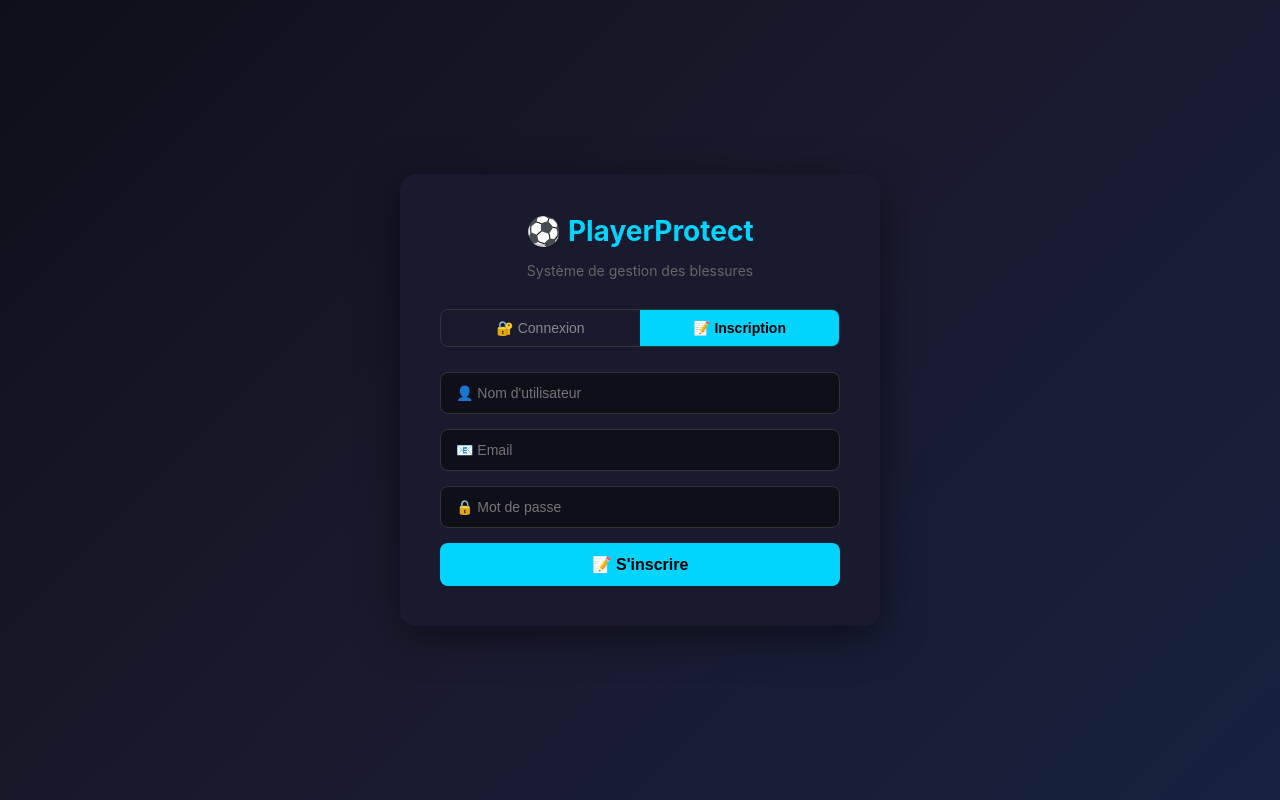
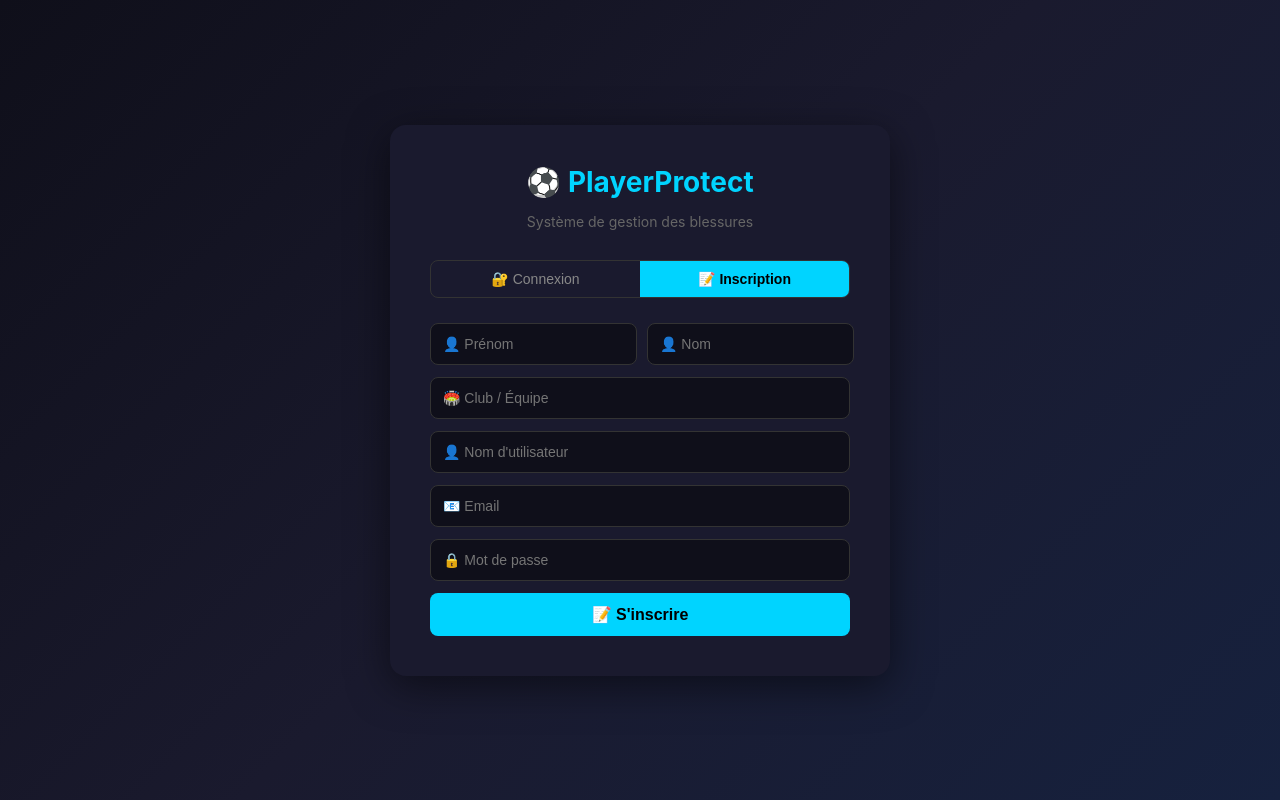
Before and after one commit to mohamedmalek18/PlayerProtect, a React (Create React App) app in the folder frontend/: page / in a window 1280 px wide. Both pictures are taken after a click on the button "📝 Inscription". Built offline with nearby package versions, Linux system fonts and the light colour scheme.

Commit message:
login page modified

```diff
--- a/frontend/src/pages/Login.js
+++ b/frontend/src/pages/Login.js
@@ -3,7 +3,10 @@ import API from "../api/api";
 
 const Login = ({ onLogin }) => {
   const [isRegister, setIsRegister] = useState(false);
-  const [form, setForm] = useState({ username: "", email: "", password: "" });
+  const [form, setForm] = useState({
+    username: "", email: "", password: "",
+    first_name: "", last_name: "", club: ""
+  });
   const [msg, setMsg] = useState("");
   const [loading, setLoading] = useState(false);
 
@@ -14,7 +17,7 @@ const Login = ({ onLogin }) => {
         await API.post("/auth/register", form);
         setMsg("✅ Compte créé ! Connectez-vous.");
         setIsRegister(false);
-        setForm({ username: "", email: "", password: "" });
+        setForm({ username: "", email: "", password: "", first_name: "", last_name: "", club: "" });
       } else {
         const res = await API.post("/auth/login", form);
         localStorage.setItem("token", res.data.token);
@@ -31,51 +34,37 @@ const Login = ({ onLogin }) => {
   return (
     <div style={styles.page}>
       <div style={styles.card}>
-        {/* LOGO */}
         <div style={styles.logo}>⚽ PlayerProtect</div>
         <p style={styles.subtitle}>Système de gestion des blessures</p>
 
-        {/* TABS */}
         <div style={styles.tabs}>
-          <button
-            style={{ ...styles.tab, ...(! isRegister ? styles.activeTab : {}) }}
-            onClick={() => setIsRegister(false)}>
-            🔐 Connexion
-          </button>
-          <button
-            style={{ ...styles.tab, ...(isRegister ? styles.activeTab : {}) }}
-            onClick={() => setIsRegister(true)}>
-            📝 Inscription
-          </button>
+          <button style={{ ...styles.tab, ...(!isRegister ? styles.activeTab : {}) }}
+            onClick={() => setIsRegister(false)}>🔐 Connexion</button>
+          <button style={{ ...styles.tab, ...(isRegister ? styles.activeTab : {}) }}
+            onClick={() => setIsRegister(true)}>📝 Inscription</button>
         </div>
 
-        {/* MESSAGE */}
         {msg && <div style={styles.msg}>{msg}</div>}
 
-        {/* FORM */}
         <div style={styles.form}>
           {isRegister && (
-            <input
-              style={styles.input}
-              placeholder="👤 Nom d'utilisateur"
-              value={form.username}
-              onChange={(e) => setForm({ ...form, username: e.target.value })}
-            />
+            <>
+              <div style={styles.row}>
+                <input style={styles.input} placeholder="👤 Prénom" value={form.first_name}
+                  onChange={(e) => setForm({ ...form, first_name: e.target.value })} />
+                <input style={styles.input} placeholder="👤 Nom" value={form.last_name}
+                  onChange={(e) => setForm({ ...form, last_name: e.target.value })} />
+              </div>
+              <input style={styles.inputFull} placeholder="🏟️ Club / Équipe" value={form.club}
+                onChange={(e) => setForm({ ...form, club: e.target.value })} />
+              <input style={styles.inputFull} placeholder="👤 Nom d'utilisateur" value={form.username}
+                onChange={(e) => setForm({ ...form, username: e.target.value })} />
+            </>
           )}
-          <input
-            style={styles.input}
-            placeholder="📧 Email"
-            type="email"
-            value={form.email}
-            onChange={(e) => setForm({ ...form, email: e.target.value })}
-          />
-          <input
-            style={styles.input}
-            placeholder="🔒 Mot de passe"
-            type="password"
-            value={form.password}
-            onChange={(e) => setForm({ ...form, password: e.target.value })}
-          />
+          <input style={styles.inputFull} placeholder="📧 Email" type="email" value={form.email}
+            onChange={(e) => setForm({ ...form, email: e.target.value })} />
+          <input style={styles.inputFull} placeholder="🔒 Mot de passe" type="password" value={form.password}
+            onChange={(e) => setForm({ ...form, password: e.target.value })} />
           <button style={styles.btn} onClick={handleSubmit} disabled={loading}>
             {loading ? "⏳ Chargement..." : isRegister ? "📝 S'inscrire" : "🔐 Se connecter"}
           </button>
@@ -86,29 +75,18 @@ const Login = ({ onLogin }) => {
 };
 
 const styles = {
-  page: {
-    minHeight: "100vh",
-    background: "linear-gradient(135deg, #0f0f1a, #1a1a2e, #16213e)",
-    display: "flex",
-    alignItems: "center",
-    justifyContent: "center",
-  },
-  card: {
-    background: "#1a1a2e",
-    borderRadius: "16px",
-    padding: "40px",
-    width: "400px",
-    boxShadow: "0 10px 40px rgba(0,0,0,0.5)",
-    textAlign: "center",
-  },
+  page: { minHeight: "100vh", background: "linear-gradient(135deg, #0f0f1a, #1a1a2e, #16213e)", display: "flex", alignItems: "center", justifyContent: "center" },
+  card: { background: "#1a1a2e", borderRadius: "16px", padding: "40px", width: "420px", boxShadow: "0 10px 40px rgba(0,0,0,0.5)", textAlign: "center" },
   logo: { color: "#00d4ff", fontSize: "28px", fontWeight: "bold", marginBottom: "8px" },
   subtitle: { color: "#666", marginBottom: "30px", fontSize: "14px" },
   tabs: { display: "flex", marginBottom: "25px", borderRadius: "8px", overflow: "hidden", border: "1px solid #333" },
   tab: { flex: 1, padding: "10px", background: "transparent", border: "none", color: "#888", cursor: "pointer", fontSize: "14px" },
   activeTab: { background: "#00d4ff", color: "#000", fontWeight: "bold" },
   msg: { background: "#1e3a2e", color: "#00ff88", padding: "10px", borderRadius: "8px", marginBottom: "15px", fontSize: "14px" },
-  form: { display: "flex", flexDirection: "column", gap: "15px" },
-  input: { background: "#0f0f1a", border: "1px solid #333", color: "#fff", padding: "12px 15px", borderRadius: "8px", fontSize: "14px" },
+  form: { display: "flex", flexDirection: "column", gap: "12px" },
+  row: { display: "flex", gap: "10px" },
+  input: { flex: 1, background: "#0f0f1a", border: "1px solid #333", color: "#fff", padding: "12px", borderRadius: "8px", fontSize: "14px" },
+  inputFull: { background: "#0f0f1a", border: "1px solid #333", color: "#fff", padding: "12px", borderRadius: "8px", fontSize: "14px" },
   btn: { background: "#00d4ff", color: "#000", border: "none", padding: "12px", borderRadius: "8px", fontWeight: "bold", cursor: "pointer", fontSize: "16px" },
 };
 
```
